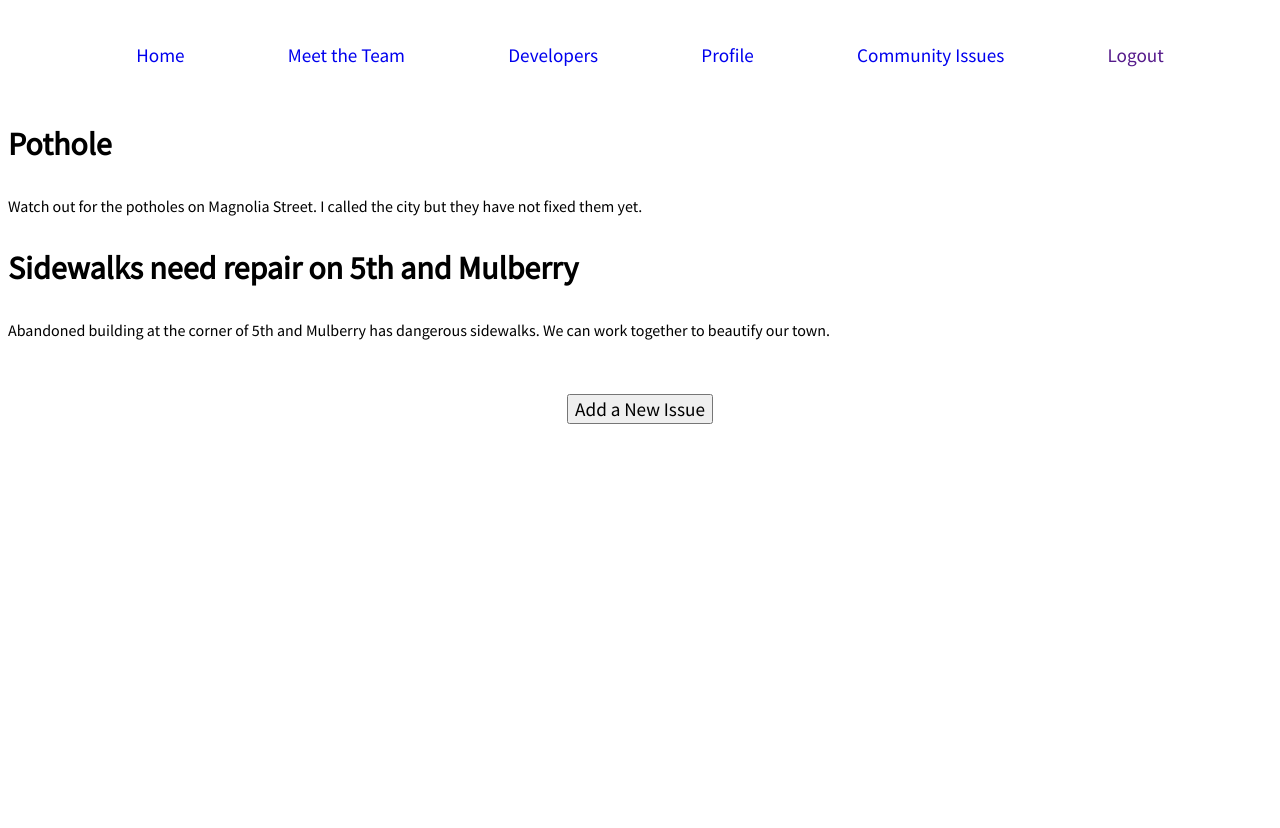
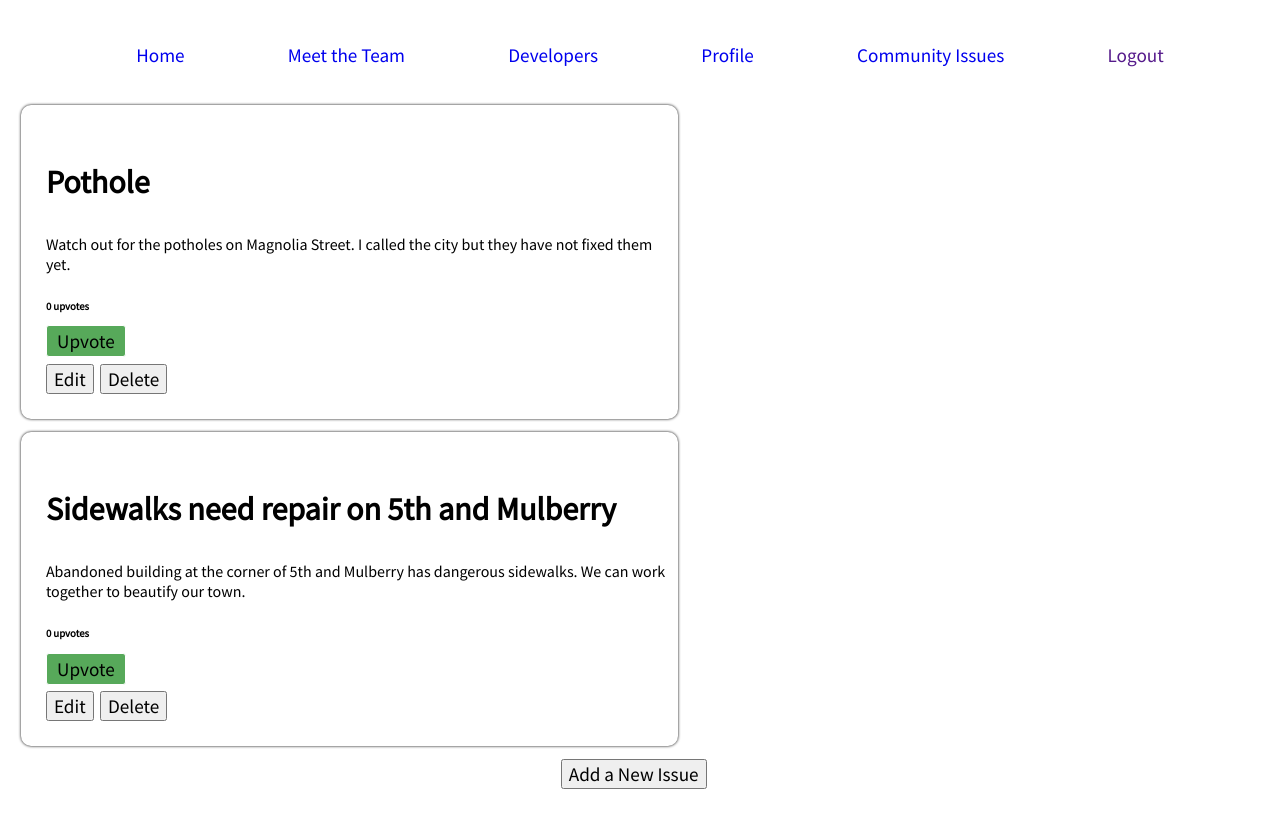
Before and after one commit to Co-Make-33/frontEnd, a React (Create React App) app: page /issues in a window 1280 px wide. Shown: the top 828 px of the page. Before the commit the page ends 800 px from the top, so only its background shows below. Built offline with nearby package versions, Linux system fonts and the light colour scheme; no server answers; sample sign-in values are in the browser's storage.

Commit message:
made more changes to Issues page

```diff
--- a/src/components/AddIssue.js
+++ b/src/components/AddIssue.js
@@ -31,6 +31,9 @@ const AddIssue = () => {
     const [newIssueValues, setNewIssueValues] = useState([]);
     const [issues, setIssues] = useContext(IssuesContext);
 
+    const redirect = e => {
+      window.location.href = 'Issues';
+    }
 
     const onSubmit = e => {
         e.preventDefault();
@@ -39,8 +42,8 @@ const AddIssue = () => {
         .then((res) => {
             console.log(res)
             setIssues(userIssues => [...userIssues, {title: issues.title, description: issues.description} ])
-            push('/issues')
-        })
+            redirect()
+          })
         .catch((err) => {
             console.log(err)
         })
--- a/src/components/Issue.js
+++ b/src/components/Issue.js
@@ -1,12 +1,40 @@
 import React from 'react';
+import Upvote from './Upvote';
+import styled, { createGlobalStyle } from 'styled-components';
+
+const GlobalStyleIssue = createGlobalStyle`
+
+    button {
+        margin-right:1%;
+        margin-top:0%;
+    }
+
+    h6 {
+        margin-bottom: 2%;
+    }
+`
+
+const ContentBox = styled.div`
+    border-radius:10px;
+    margin:1%;
+    padding-left:2%;
+    width:50%;
+    box-shadow:0px 0px 3px 0px black;
+    padding-top:2%;
+
+`
 
 const Issue = ({ title, description }) => {
 
 
     return (
         <div>
-        <h3>{title}</h3>
-        <p>{description}</p>
+            <GlobalStyleIssue/>
+        <ContentBox>
+            <h3>{title}</h3>
+            <p>{description}</p>
+            <span><Upvote /><button>Edit</button><button>Delete</button></span>
+        </ContentBox>
         </div>
     );
 }
--- a/src/components/IssuesPage.js
+++ b/src/components/IssuesPage.js
@@ -2,36 +2,25 @@ import React from "react";
 import IssuesList from './IssuesList';
 import {IssueProvider} from '../contexts/IssuesContext';
 import AddIssue from "./AddIssue";
-import styled, { createGlobalStyle } from 'styled-components';
+// import styled from 'styled-components';
 
-const IssuesPageGlobal = createGlobalStyle`
-  display: flex;
-  flex-direction: column;
-  align-items:center;
-  justify-content:center;
-`
-
-const IssuesListStyle = styled.div`
-  display:flex;
-  flex-direction:column;
-
-`
-const AddIssueStyle = styled.div`
-  display:flex;
-  flex-direction:column;
-`
+// const IssuePageDiv = styled.div`
+//   display:flex;
+//   flex-direction: column;
+//   justify-content:center;
+//   align-items:center;
+//   width:100%;
+// `
 function IssuesPage () {
   return (
     <>
-    <IssuesPageGlobal/>
+
     <IssueProvider>
       <div>
-        <IssuesListStyle>
+      {/* <IssuePageDiv> */}
           <IssuesList/>
-        </IssuesListStyle>
-        <AddIssueStyle>
           <AddIssue/>
-        </AddIssueStyle>
+      {/* </IssuePageDiv> */}
       </div>
     </IssueProvider>
     </>
--- /dev/null
+++ b/src/components/Style.js
@@ -0,0 +1,11 @@
+import styled from "styled-components";
+
+export const ActionButtons = styled.button`
+  height: 2rem;
+  width: 5rem;
+  background: #57a95a;
+  border: 1px solid white;
+  border-radius: 3px;
+  margin-top:0%;
+  margin-bottom:1%;
+`;
--- /dev/null
+++ b/src/components/Upvote.js
@@ -0,0 +1,23 @@
+import React, { useState } from "react";
+import { ActionButtons } from "../components/Style";
+
+const Upvote = props => {
+  const [upvotes, setUpvotes] = useState(0);
+  const [disabled, setDisabled] = useState(false);
+
+  return (
+    <div>
+      <h6>{upvotes} upvotes</h6>
+      <ActionButtons
+        onClick={() => {
+          setUpvotes(upvotes + 1);
+          setDisabled(true);
+        }}
+        disabled={disabled}
+      > Upvote
+      </ActionButtons>
+    </div>
+  );
+};
+
+export default Upvote;
```
Also changed, not shown: 1 other file (tests, documents, lock files or other folders).
